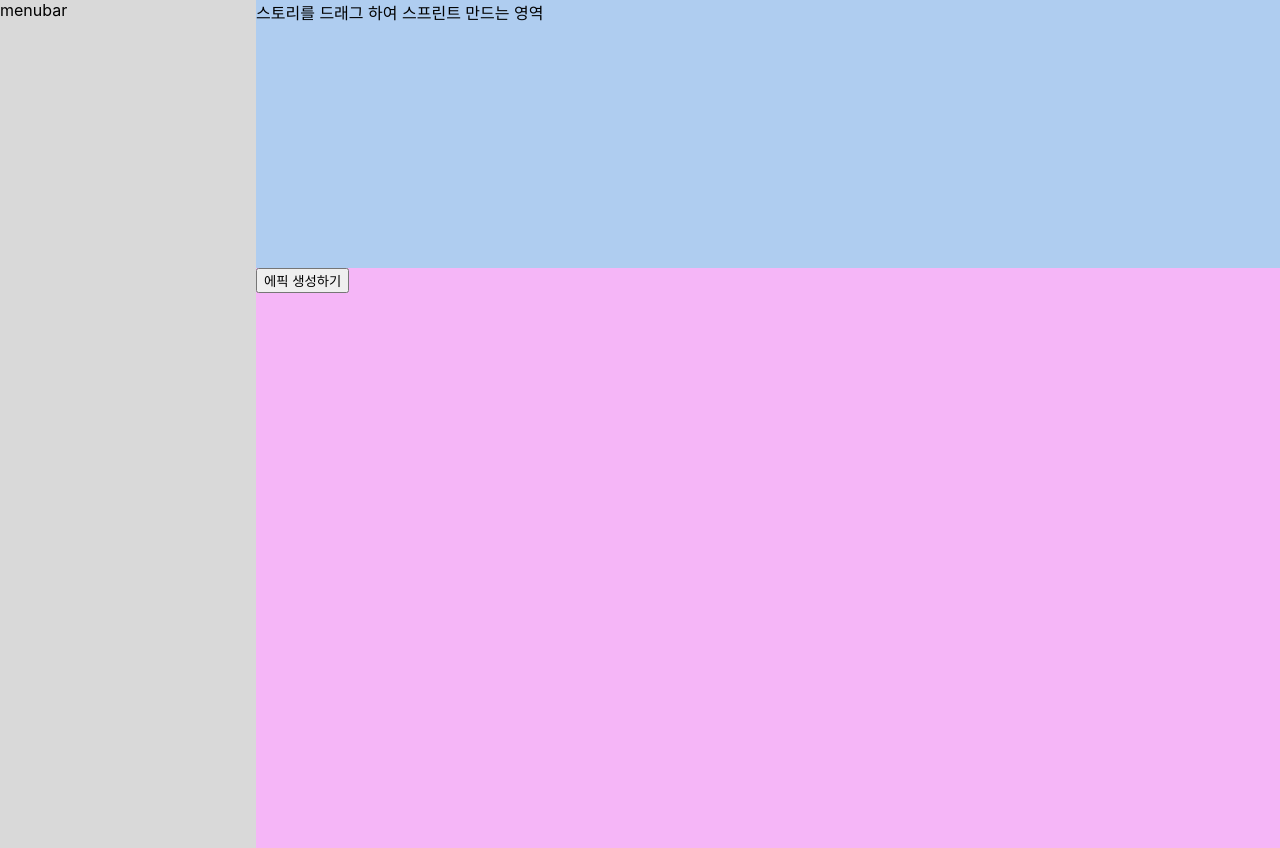
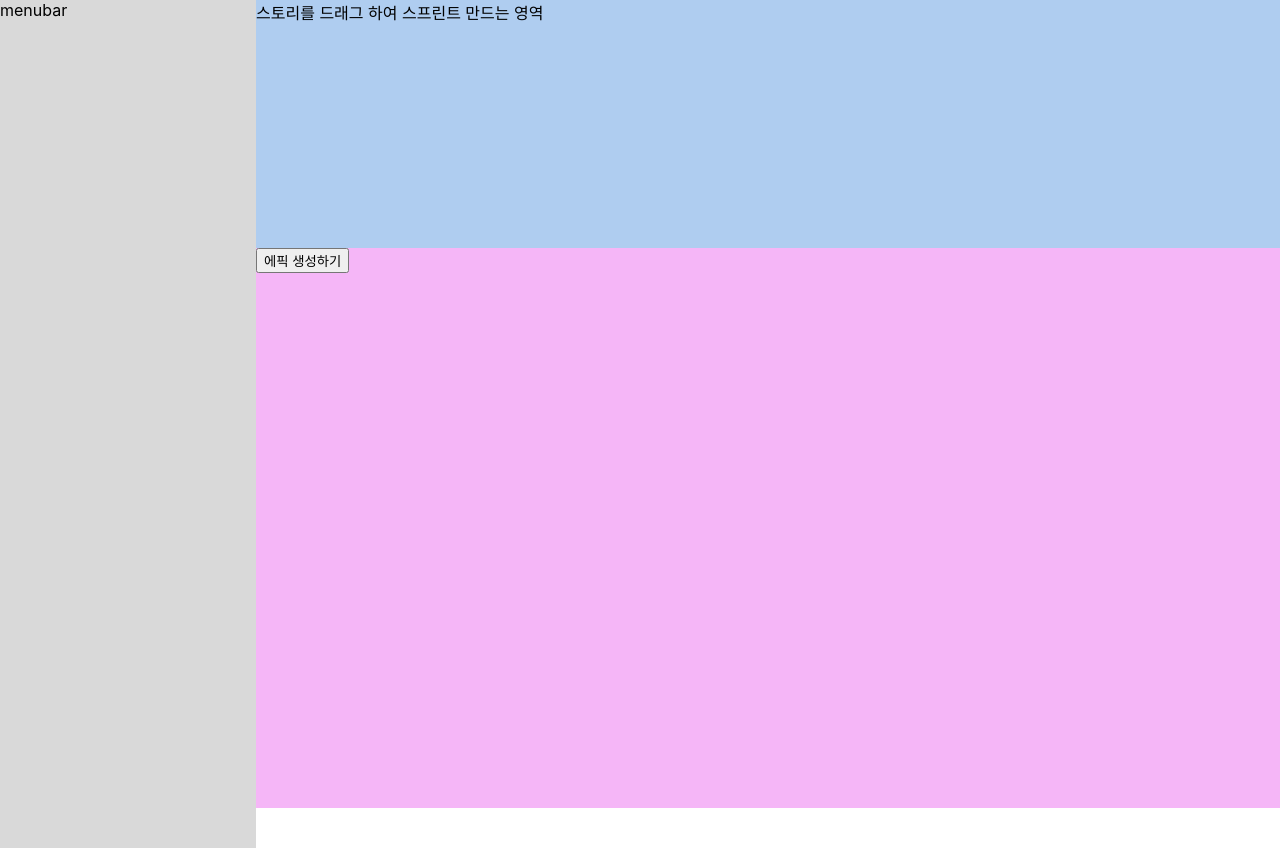
Before and after one commit to AgileHub-DQ/Frontend, a React (Create React App) app in the folder agile-hub/src/: page /backlog in a window 1280 px wide. Built offline with nearby package versions, Linux system fonts and the light colour scheme; the HTML template or start-up script is replaced by a standard one.

Commit message:
feat:9 AddBacklog.css & PlanSprint.css 화면 크기 %로 변경

```diff
--- a/agile-hub/src/css/BacklogPage/AddBacklog.css
+++ b/agile-hub/src/css/BacklogPage/AddBacklog.css
@@ -1,7 +1,7 @@
 /* AddBacklog.css */
 .addBacklog {
     width: 80%; /* 메뉴바 너비 제외한 가로 길이 */
-    height: 36.25rem;
+    height: 69.95%;
     background: #F5B6F7;
     float: right; /* 오른쪽 정렬 */
 }
--- a/agile-hub/src/css/BacklogPage/PlanSprint.css
+++ b/agile-hub/src/css/BacklogPage/PlanSprint.css
@@ -1,7 +1,8 @@
 /* PlanSprint.css */
 .plansprint {
     width: 80%; /* 메뉴바 너비 제외한 가로 길이 */
-    height: 16.75rem;
+    /* height: 16.75rem; */
+    height: 31%;
     background: rgba(96, 156, 226, 0.5);
     float: right; /* 오른쪽 정렬 */
 }
```
